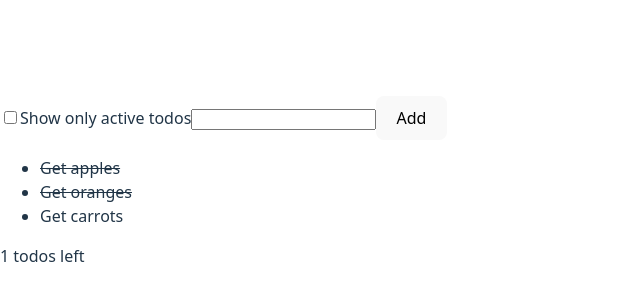
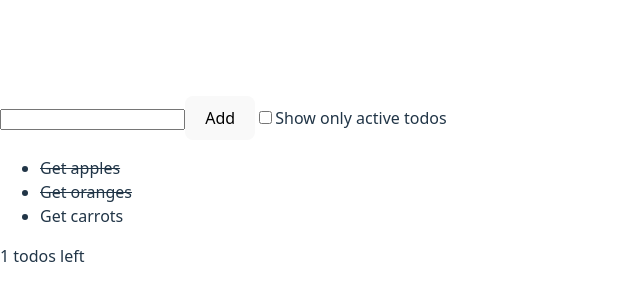
Before and after one commit to albertocaparros/learning-react, a React (Vite) app: page / in a window 1280 px wide. Shown: the part 218-518 px from the top of the page, without its empty margins (0-640 px from the left). Built offline with nearby package versions, Linux system fonts and the light colour scheme.

Commit message:
Move the state down to list component

```diff
--- a/src/App.jsx
+++ b/src/App.jsx
@@ -3,12 +3,23 @@ import { initialTodos, createTodo } from './todos.js';
 
 export default function TodoList() {
   const [todos, setTodos] = useState(initialTodos);
+  console.log('rendered');
+
+  return (
+    <>
+      <NewTodo onAdd={newTodo => setTodos([...todos, newTodo])} />
+      <List todos={todos} />
+    </>
+  );
+}
+
+function List({ todos }) {
+  console.log("render List");
+
   const [showActive, setShowActive] = useState(false);
 
   const activeTodos = () => todos.filter(todo => !todo.completed);
   const visibleTodos = showActive ? activeTodos() : todos;
-
-  console.log('rendered');
 
   return (
       <>
@@ -20,7 +31,6 @@ export default function TodoList() {
           />
           Show only active todos
         </label>
-      <NewTodo onAdd={newTodo => setTodos([...todos, newTodo])} />
         <ul>
           {visibleTodos.map(todo => (
             <li key={todo.id}>
@@ -32,10 +42,11 @@ export default function TodoList() {
           {activeTodos().length} todos left
         </footer>
       </>
-  );
+    )
 }
 
 function NewTodo({ onAdd }) {
+  console.log("Render NewTodo");
   const [text, setText] = useState('');
 
   function handleAddClick() {
```
Lines whose indentation alone changed are shown as unchanged.
